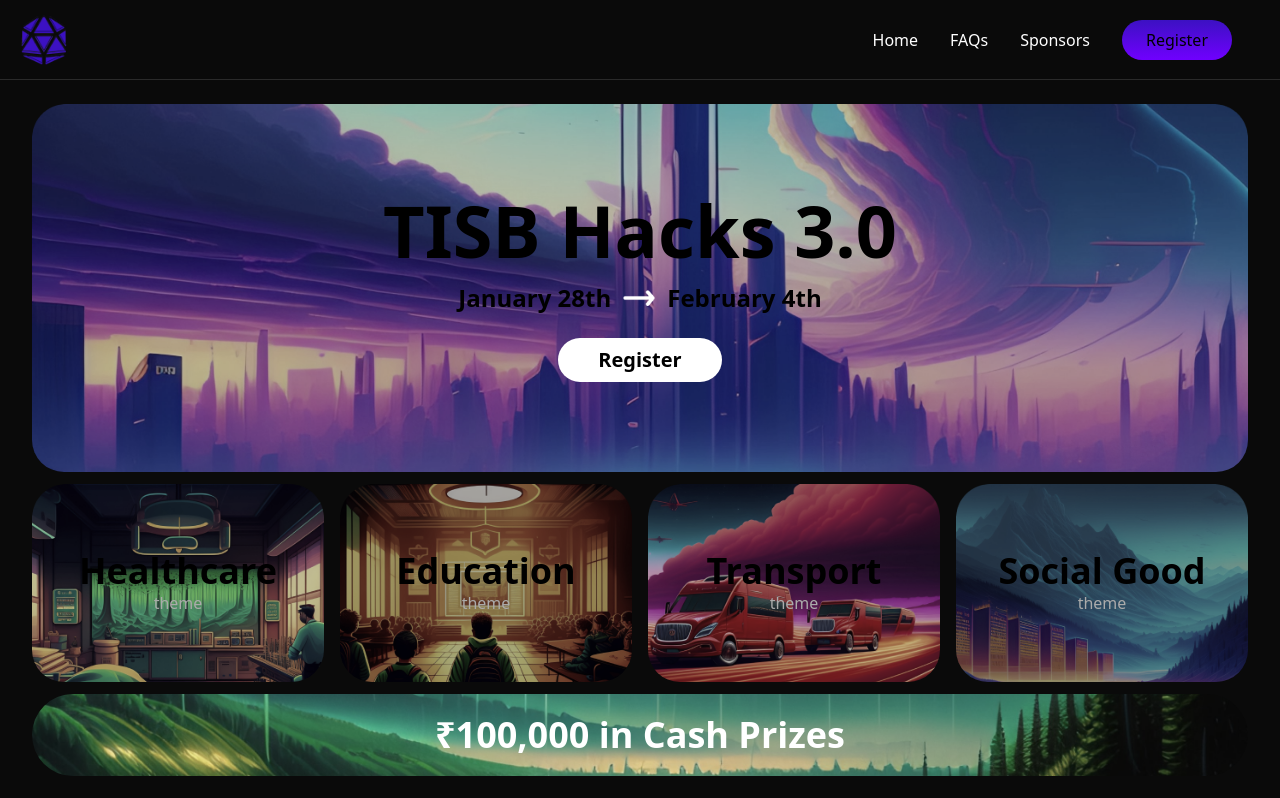
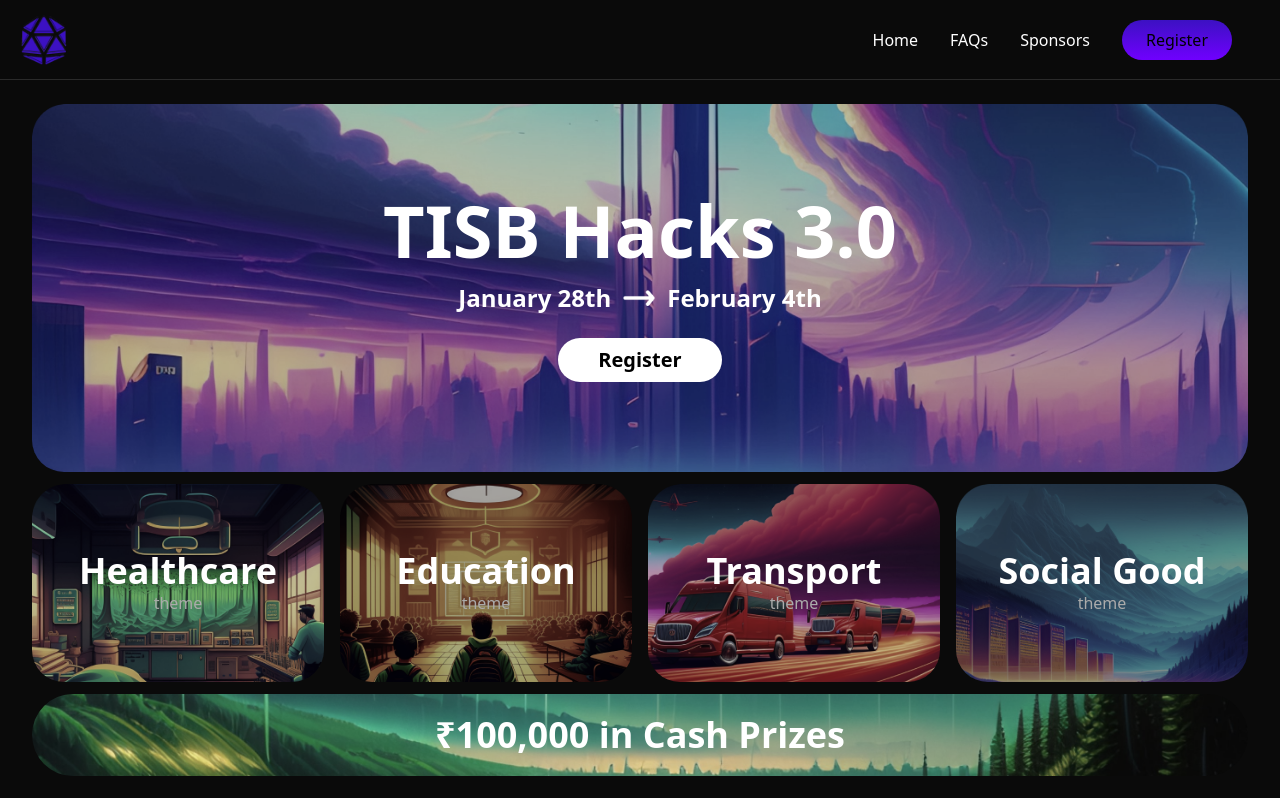
Before and after one commit to 0xPranavDoshi/TISBHacks, a Next.js app: page / in a window 1280 px wide. Shown: the top 798 px of the page. Built offline with nearby package versions, Linux system fonts and the light colour scheme.

Commit message:
changed text colors

```diff
--- a/pages/index.tsx
+++ b/pages/index.tsx
@@ -161,8 +161,10 @@ export default function Home() {
               style={{ backgroundImage: 'url("/images/main_bg.png")' }}
               className='w-full h-[82%] mb-[4%] sm:h-[54%] sm:mb-[1%] flex flex-col justify-center items-center rounded-[2rem] grayscale-[50%] bg-cover'
             >
-              <h1 className='text-4xl font-bold sm:text-7xl'>TISB Hacks 3.0</h1>
-              <h3 className='flex items-center justify-center my-4 text-xl font-semibold sm:text-2xl'>
+              <h1 className='text-4xl font-bold text-white sm:text-7xl'>
+                TISB Hacks 3.0
+              </h1>
+              <h3 className='flex items-center justify-center my-4 text-xl font-semibold text-white sm:text-2xl'>
                 January 28th
                 <span>
                   <img
@@ -189,28 +191,28 @@ export default function Home() {
                 className='flex items-center justify-center w-1/4 h-full bg-cover rounded-[2rem] flex-col grayscale-[60%]'
                 style={{ backgroundImage: 'url("/images/healthcare.png")' }}
               >
-                <h2 className='text-4xl font-bold'>Healthcare</h2>
+                <h2 className='text-4xl font-bold text-white'>Healthcare</h2>
                 <p className='text-tertiary'>theme</p>
               </div>
               <div
                 className='flex flex-col items-center justify-center w-1/4 h-full bg-cover rounded-[2rem] grayscale-[60%]'
                 style={{ backgroundImage: 'url("/images/education.png")' }}
               >
-                <h2 className='text-4xl font-bold'>Education</h2>
+                <h2 className='text-4xl font-bold text-white'>Education</h2>
                 <p className='text-tertiary'>theme</p>
               </div>
               <div
                 className='flex flex-col items-center justify-center w-1/4 h-full bg-cover rounded-[2rem] grayscale-[60%]'
                 style={{ backgroundImage: 'url("/images/transport.png")' }}
               >
-                <h2 className='text-4xl font-bold'>Transport</h2>
+                <h2 className='text-4xl font-bold text-white'>Transport</h2>
                 <p className='text-tertiary'>theme</p>
               </div>
               <div
                 className='flex flex-col items-center justify-center w-1/4 h-full bg-cover rounded-[2rem] grayscale-[60%]'
                 style={{ backgroundImage: 'url("/images/social_good.png")' }}
               >
-                <h2 className='text-4xl font-bold'>Social Good</h2>
+                <h2 className='text-4xl font-bold text-white'>Social Good</h2>
                 <p className='text-tertiary'>theme</p>
               </div>
             </div>
```
